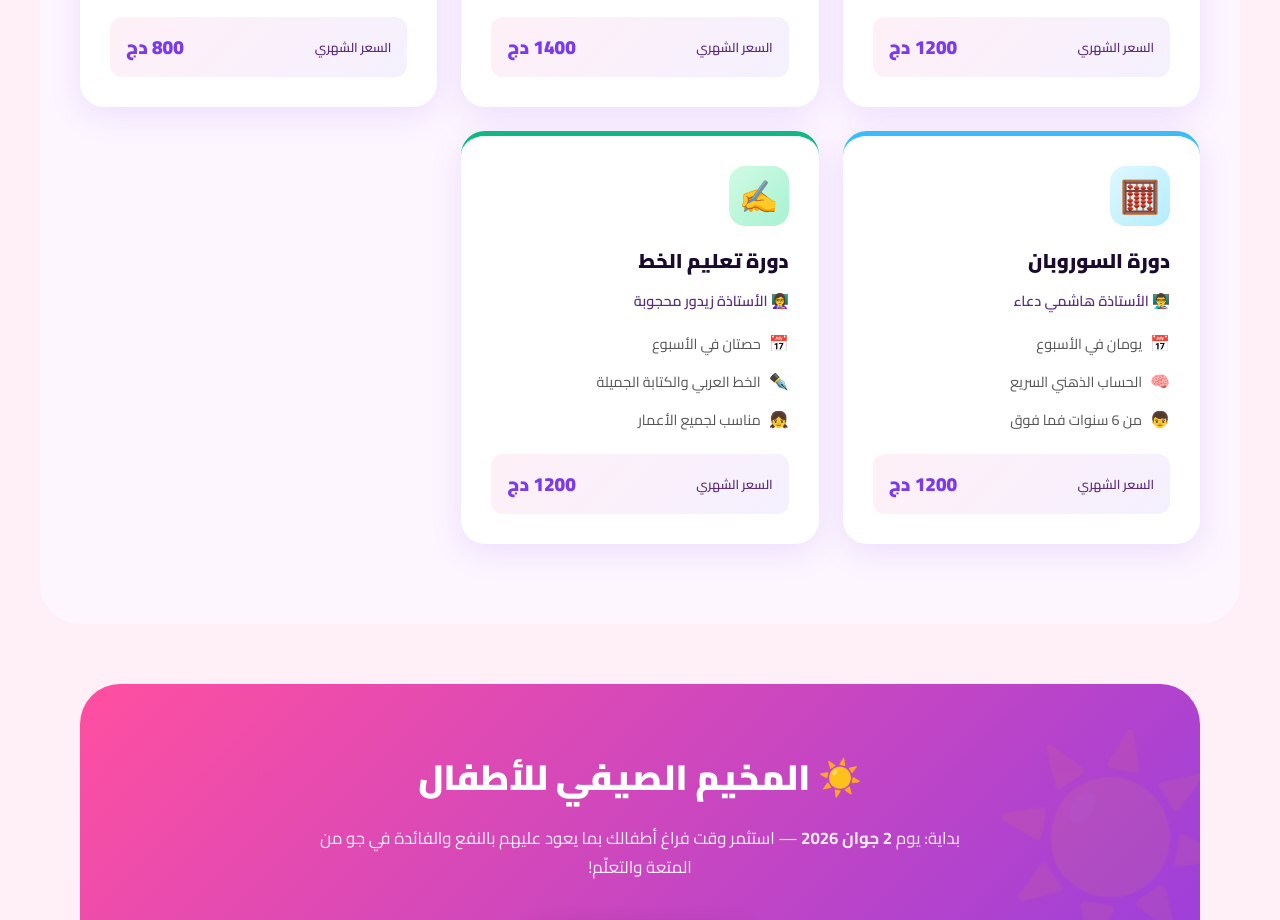
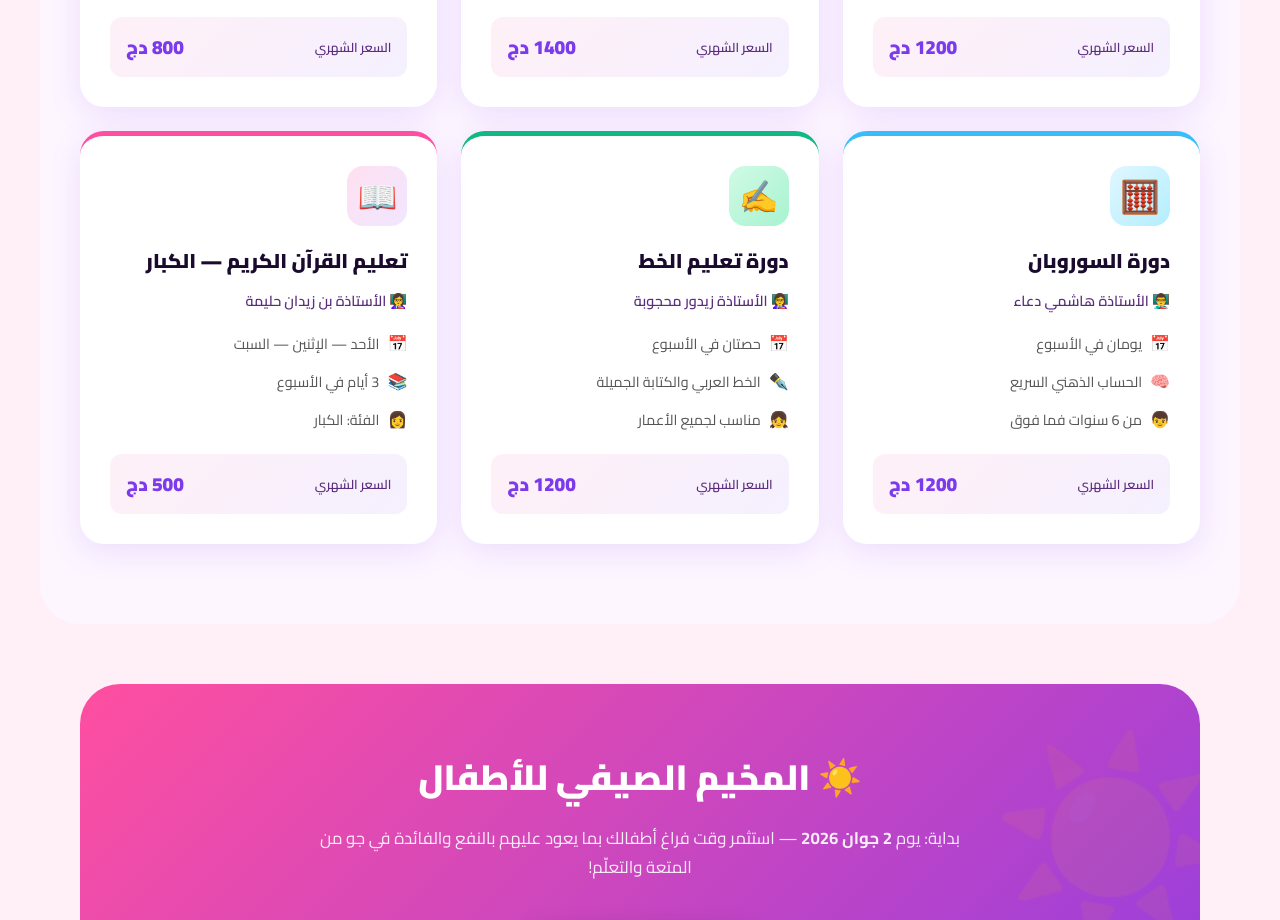
Before and after one commit to ANNA906436375/academie-tamouhe, a plain HTML site: page index.html in a window 1280 px wide. Shown: the part 2024-2944 px from the top of the page. Drawn offline with Linux system fonts and the light colour scheme.

Commit message:
Update index.html

```diff
--- a/index.html
+++ b/index.html
@@ -960,7 +960,21 @@
         <span class="price-value">1200 دج</span>
       </div>
     </div>
-  </div>
+<!-- Quran Adults -->
+    <div class="course-card reveal">
+      <div class="course-icon">📖</div>
+      <h3>تعليم القرآن الكريم — الكبار</h3>
+      <div class="course-teacher">👩‍🏫 الأستاذة بن زيدان حليمة</div>
+      <div class="course-details">
+        <div class="detail-row"><span>📅</span> <span>الأحد — الإثنين — السبت</span></div>
+        <div class="detail-row"><span>📚</span> <span>3 أيام في الأسبوع</span></div>
+        <div class="detail-row"><span>👩</span> <span>الفئة: الكبار</span></div>
+      </div>
+      <div class="course-price">
+        <span class="price-label">السعر الشهري</span>
+        <span class="price-value">500 دج</span>
+      </div>
+    </div>
 </section>
 
 <!-- SUMMER CAMP -->
```
